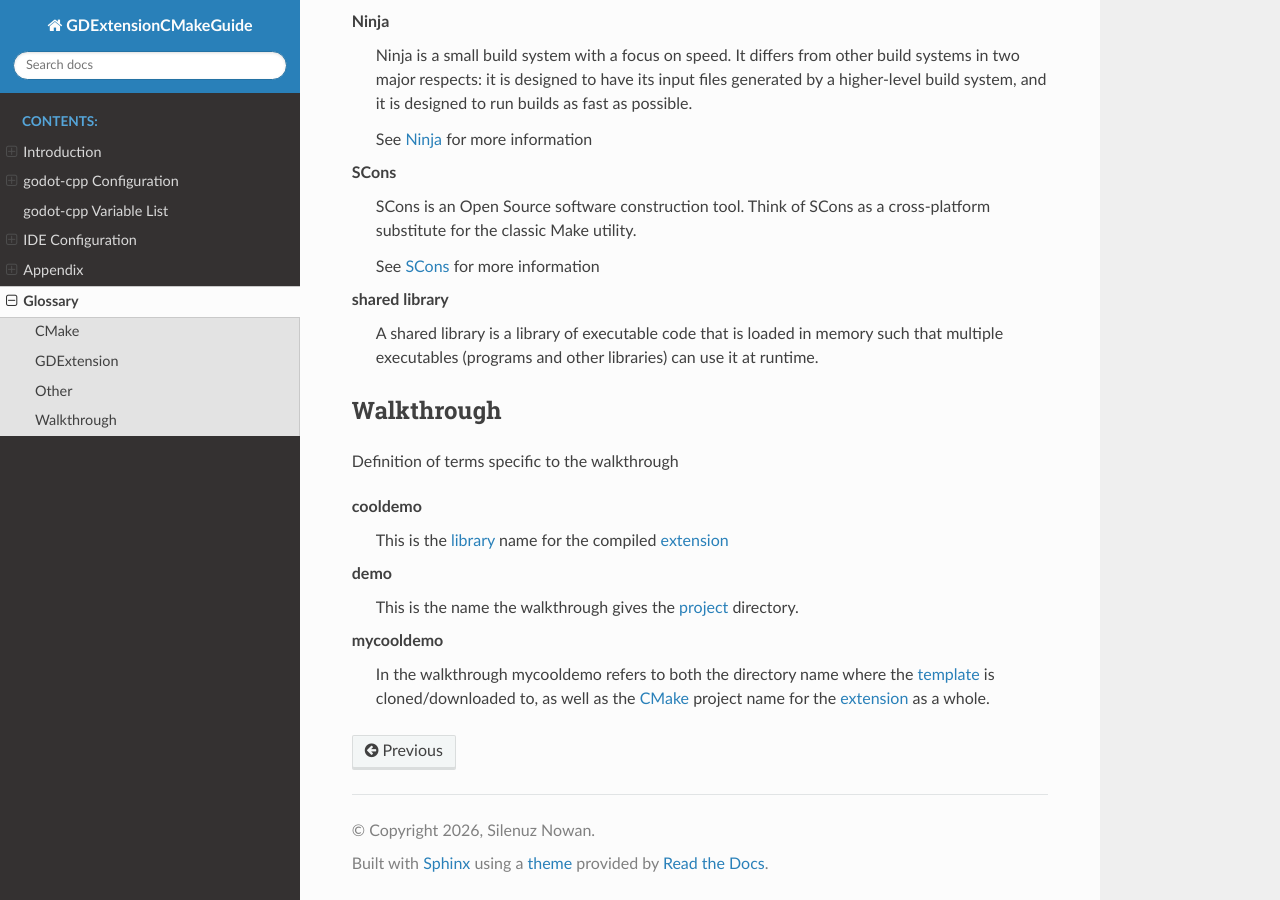
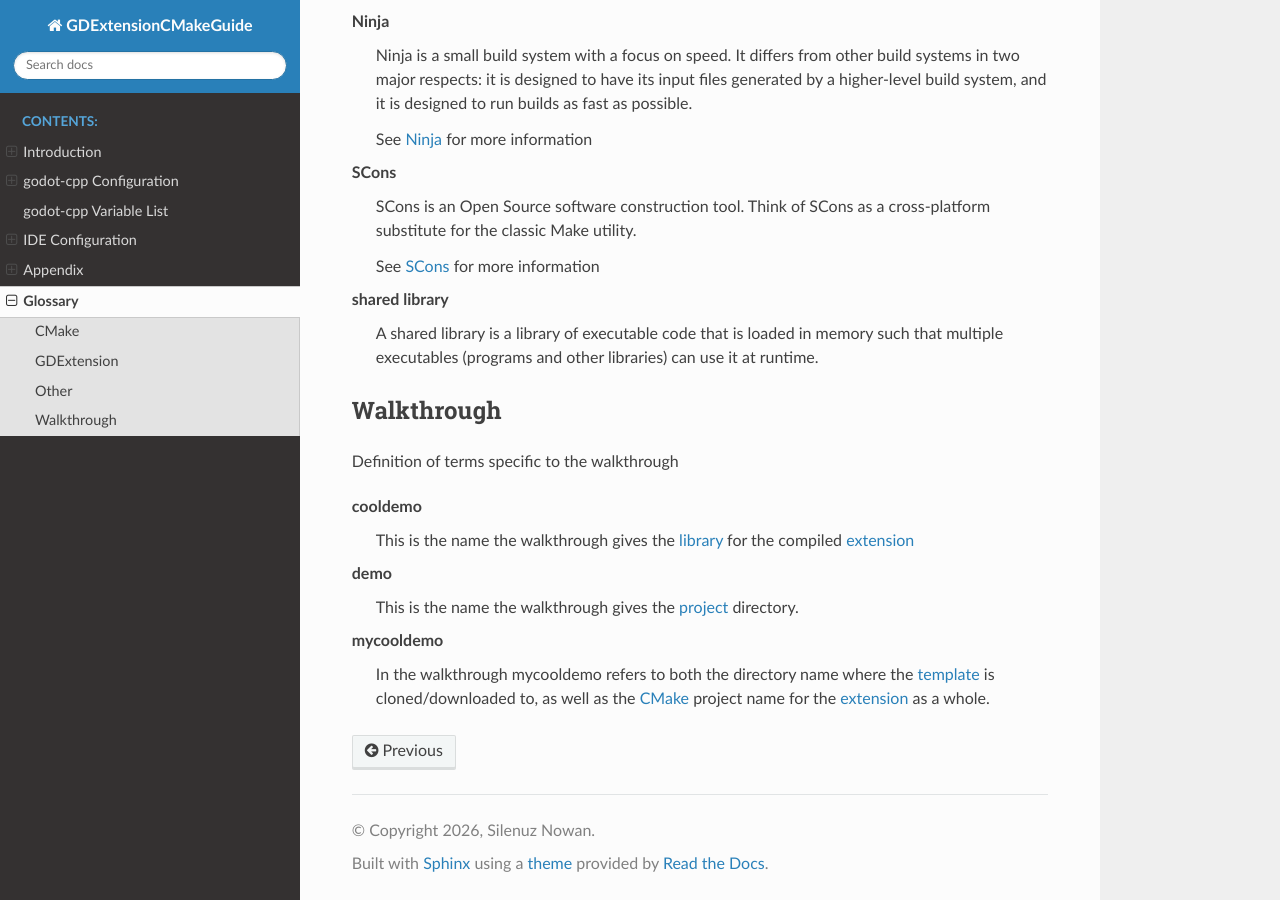
Before and after one commit to silenuz/GDExtension_CMake, a Sphinx documentation site: the page built from docs/source/glossary.rst, in a window 1280 px wide and 900 px high, scrolled down 6855 px. Built offline with Sphinx 7.4.7 and the Read the Docs theme 3.1.0, drawn with Linux system fonts in a browser that asks for light colours.

Commit message:
fixed glossary definition for cooldemo

```diff
--- a/docs/source/glossary.rst
+++ b/docs/source/glossary.rst
@@ -312,7 +312,7 @@ Definition of terms specific to the walkthrough
       This is the name the walkthrough gives the :term:`project` directory.
 
    cooldemo
-      This is the :term:`library` name for the compiled :term:`extension`
+      This is the name the walkthrough gives the :term:`library` for the compiled :term:`extension`
 
 
 
```
